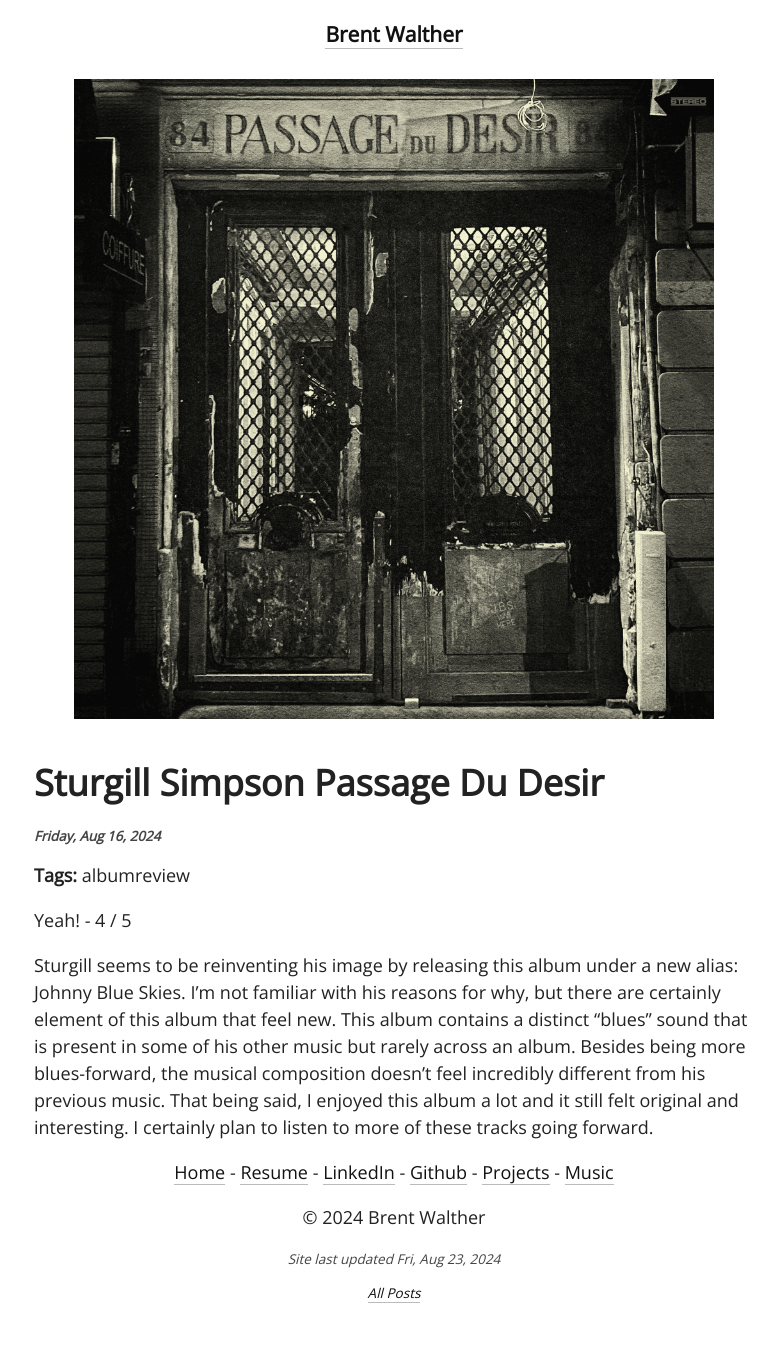
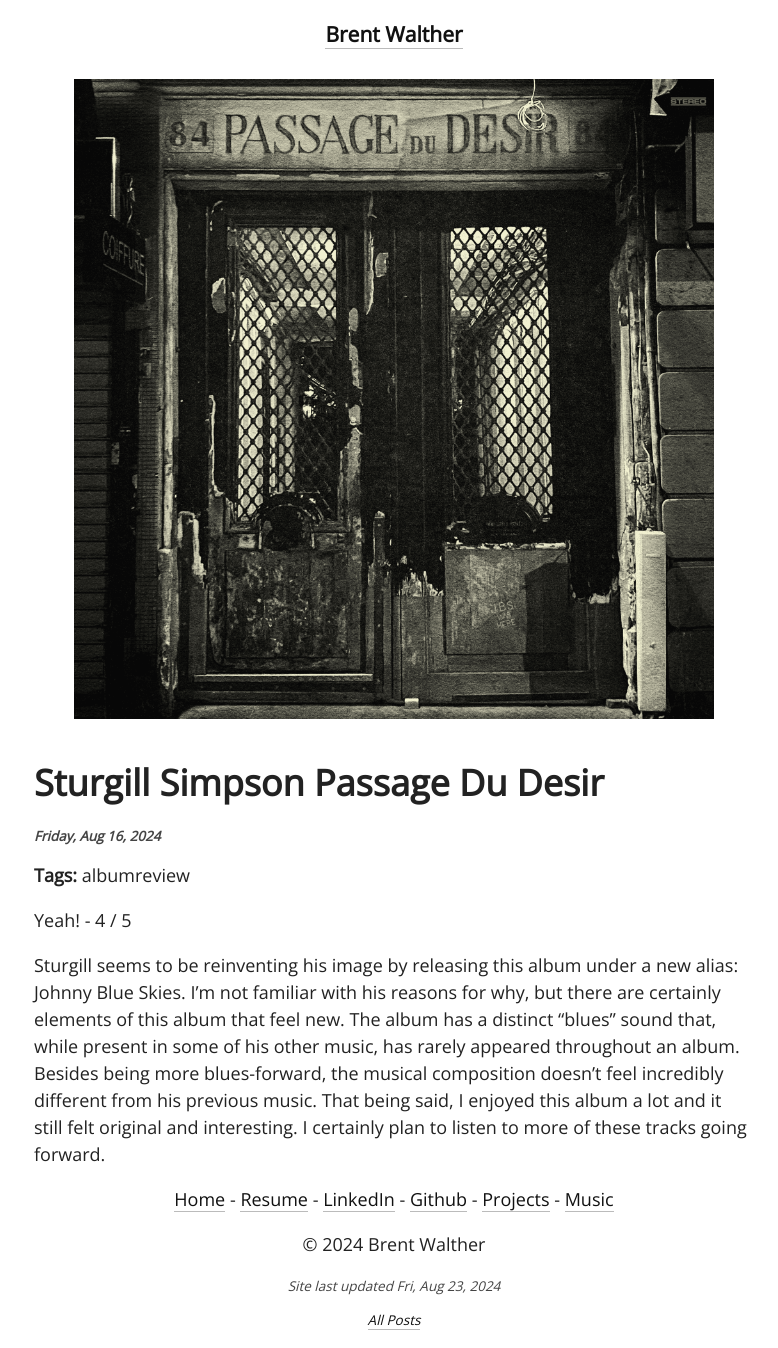
Before and after one commit to brentwalther/brentwalther.github.io, a Jekyll site: the page built from _posts/2024-08-16-sturgill-simpson-passage-du-desir.md, in a window 1280 px wide. Shown: the whole page, without its empty margins (246-1024 px from the left). Built offline with Jekyll 4.4.1, drawn with Linux system fonts in a browser that asks for light colours; before the commit the page ends 1321 px from its top, so only the background shows below that.

Commit message:
Fix typo/grammar.

```diff
--- a/_posts/2024-08-16-sturgill-simpson-passage-du-desir.md
+++ b/_posts/2024-08-16-sturgill-simpson-passage-du-desir.md
@@ -9,9 +9,9 @@
 ---
 Sturgill seems to be reinventing his image by releasing this album under a new
 alias: Johnny Blue Skies. I'm not familiar with his reasons for why, but there
-are certainly element of this album that feel new. This album contains a
-distinct "blues" sound that is present in some of his other music but rarely
-across an album. Besides being more blues-forward, the musical composition
-doesn't feel incredibly different from his previous music. That being said, I
-enjoyed this album a lot and it still felt original and interesting. I certainly
-plan to listen to more of these tracks going forward.
+are certainly elements of this album that feel new. The album has a distinct
+"blues" sound that, while present in some of his other music, has rarely
+appeared throughout an album. Besides being more blues-forward, the musical
+composition doesn't feel incredibly different from his previous music. That
+ being said, I enjoyed this album a lot and it still felt original and
+interesting. I certainly plan to listen to more of these tracks going forward.
```
